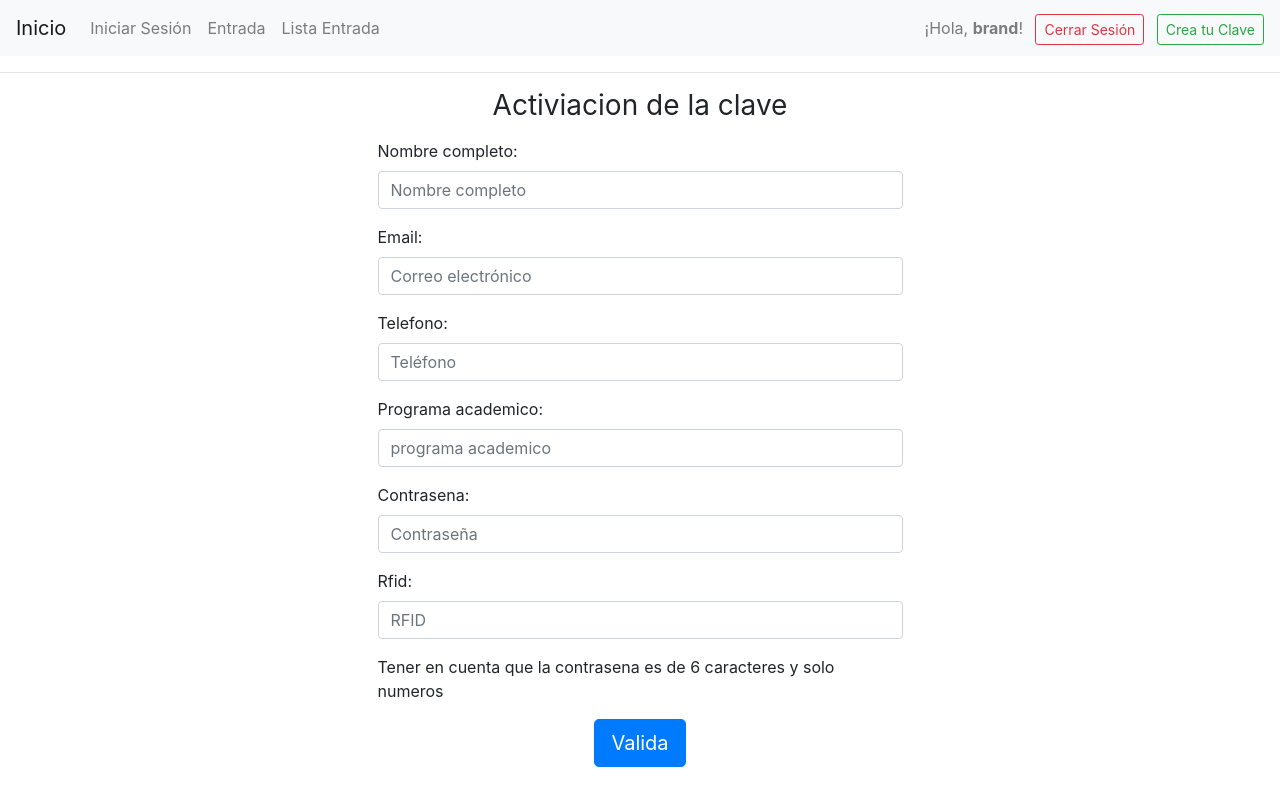
After one commit to MapacheIng/django_prueba, a Django app: page /clave_puerta/ in a window 1280 px wide. The commit adds this page. Run offline with Django 4.2, Linux system fonts and the light colour scheme; a user stored in the database is signed in; data comes from the database, SQL or seed files in the repository; both versions use the stored data as it was after the commit; some libraries are stand-ins or nearby versions.

Commit message:
primera version

```diff
--- a/login/forms.py
+++ b/login/forms.py
@@ -21,7 +21,7 @@
 class VerificacionForm(forms.ModelForm):
     class Meta:
         model = Verificacion
-        fields = ['nombre_completo', 'email', 'telefono', 'programa_academico', 'contrasena', 'rfid', 'lab_vision', 'lab_robotica']
+        fields = ['nombre_completo', 'email', 'telefono', 'programa_academico', 'contrasena', 'rfid']
         widgets = {
             'nombre_completo': forms.TextInput(attrs={'placeholder': 'Nombre completo', 'class':'form-control', 'autocomplete':'off'}),
             'email': forms.EmailInput(attrs={'placeholder': 'Correo electrónico', 'class':'form-control', 'autocomplete':'off'}),
@@ -29,13 +29,10 @@
             'programa_academico': forms.TextInput(attrs={'placeholder': 'programa academico', 'class':'form-control', 'autocomplete':'off'}),
             'contrasena': forms.PasswordInput(attrs={'placeholder': 'Contraseña', 'class':'form-control',}),
             'rfid': forms.TextInput(attrs={'placeholder': 'RFID', 'maxlength': '10', 'class':'form-control', 'autocomplete':'off'}),
-            'lab_vision': forms.CheckboxInput(),
-            'lab_robotica': forms.CheckboxInput(),
         }
 
     def clean_contrasena(self):
         contrasena = self.cleaned_data.get('contrasena')
-
         # Verificar que la contraseña solo contenga números
         if not contrasena.isdigit():
             raise ValidationError("La contraseña debe contener solo números.")
@@ -44,3 +41,17 @@
 class VerificacionClave(forms.Form):
     clave = forms.CharField(max_length=10, required=True)
     clave.widget.attrs.update({'class':'form-control', 'autocomplete':'off', 'placeholder':'Ingrese su clave'})
+
+
+class VerificacionProfesorForm(forms.ModelForm):
+    class Meta:
+        model = Verificacion
+        fields = ['nombre_completo', 'email', 'telefono', 'programa_academico', 'lab_vision', 'lab_robotica']
+        widgets = {
+            'nombre_completo': forms.TextInput(attrs={'placeholder': 'Nombre completo', 'class':'form-control', 'autocomplete':'off', 'readonly': 'readonly'}),
+            'email': forms.EmailInput(attrs={'placeholder': 'Correo electrónico', 'class':'form-control', 'autocomplete':'off', 'readonly': 'readonly'}),
+            'telefono': forms.TextInput(attrs={'placeholder': 'Teléfono', 'maxlength': '10', 'class':'form-control', 'autocomplete':'off', 'readonly': 'readonly'}),
+            'programa_academico': forms.TextInput(attrs={'placeholder': 'programa academico', 'class':'form-control', 'autocomplete':'off', 'readonly': 'readonly'}),
+            'lab_vision': forms.CheckboxInput(),
+            'lab_robotica': forms.CheckboxInput(),
+        }
--- /dev/null
+++ b/login/templates/main/navbar.html
@@ -0,0 +1,49 @@
+{% if user.groups.first.name == 'profesor' %}
+    <ul class="navbar-nav">
+        <li class="nav-item">
+            <a class="nav-link" href="{% url 'registro' %}">Registro</a>
+        </li>
+        <li class="nav-item">
+            <a class="nav-link" href="{% url 'iniciar_sesion' %}">Iniciar Sesión</a>
+        </li>
+        <li class="nav-item">
+            <a class="nav-link" href="{% url 'lista_puerta' %}">Usuarios</a>
+        </li>
+        <li class="nav-item">
+            <a class="nav-link" href="{% url 'verificacion_clave' %}">Entrada</a>
+        </li>
+        <li class="nav-item">
+            <a class="nav-link" href="{% url 'verificacion' %}">Lista Entrada</a>
+        </li>
+        <li class="nav-item">
+            <a class="nav-link" href="{% url 'modificar_permisos' %}">Permisos</a>
+        </li>
+    </ul>
+    {% elif user.groups.first.name == 'delegado' %}
+    <ul class="navbar-nav">
+        <li class="nav-item">
+            <a class="nav-link" href="{% url 'registro' %}">Registro</a>
+        </li>
+        <li class="nav-item">
+            <a class="nav-link" href="{% url 'iniciar_sesion' %}">Iniciar Sesión</a>
+        </li>
+        <li class="nav-item">
+            <a class="nav-link" href="{% url 'verificacion_clave' %}">Entrada</a>
+        </li>
+        <li class="nav-item">
+            <a class="nav-link" href="{% url 'verificacion' %}">Lista Entrada</a>
+        </li>
+    </ul>
+    {% else %}
+    <ul class="navbar-nav">
+        <li class="nav-item">
+            <a class="nav-link" href="{% url 'iniciar_sesion' %}">Iniciar Sesión</a>
+        </li>
+        <li class="nav-item">
+            <a class="nav-link" href="{% url 'verificacion_clave' %}">Entrada</a>
+        </li>
+        <li class="nav-item">
+            <a class="nav-link" href="{% url 'verificacion' %}">Lista Entrada</a>
+        </li>
+    </ul>
+{% endif %}
--- a/login/templates/main/prueba.html
+++ b/login/templates/main/prueba.html
@@ -17,32 +17,9 @@
             <span class="navbar-toggler-icon"></span>
         </button>
         <div class="collapse navbar-collapse" id="navbarNav">
-            <ul class="navbar-nav">
-                <li class="nav-item">
-                    <a class="nav-link" href="{% url 'registro' %}">Registro</a>
-                </li>
-                <li class="nav-item">
-                    <a class="nav-link" href="{% url 'iniciar_sesion' %}">Iniciar Sesión</a>
-                </li>
-                <li class="nav-item">
-                    <a class="nav-link" href="{% url 'clave_puerta' %}">Clave</a>
-                </li>
-                <li class="nav-item">
-                    <a class="nav-link" href="{% url 'lista_puerta' %}">Usuarios</a>
-                </li>
-                <li class="nav-item">
-                    <a class="nav-link" href="{% url 'verificacion_clave' %}">Entrada</a>
-                </li>
-                <li class="nav-item">
-                    <a class="nav-link" href="{% url 'verificacion' %}">Lista Entrada</a>
-                </li>
-                <li class="nav-item">
-                    <a class="nav-link" href="{% url 'prueba' %}">Prueba Decorador</a>
-                </li>
-                <li class="nav-item">
-                    <a class="nav-link" href="{% url 'modificar_permisos' %}">Permisos</a>
-                </li>
-            </ul>
+
+            {% include 'main/navbar.html' %}
+
             {% if user.is_authenticated %}
             <div class="ml-auto">
                 <span class="navbar-text">
--- a/login/templates/pagina/actualizacion_clave.html
+++ b/login/templates/pagina/actualizacion_clave.html
@@ -5,6 +5,8 @@
     <form method="POST">
         {% csrf_token %}
         {{form.as_p}}
-        <button type='submit'>Valida</button>
+        <div class='text-center'>
+            <button class="btn btn-lg btn-primary " type="submit">Valida</button>
+        </div>
     </form>
 {% endblock  %}
--- a/login/urls.py
+++ b/login/urls.py
@@ -7,13 +7,13 @@
     path('home/', views.inicio, name='inicio'),
     path('registro/', views.registro, name='registro'),
     path('cerrar_sesion', views.cerrar_sesion, name='cerrar_sesion'),
-    path('iniciar_sesion', views.logear, name='iniciar_sesion'),
-    path('clave_puerta', views.crear_clave_puerta, name='clave_puerta'),
-    path('lista_puerta', views.lista_usuarios, name='lista_puerta'),
+    path('iniciar_sesion/', views.logear, name='iniciar_sesion'),
+    path('clave_puerta/', views.crear_clave_puerta, name='clave_puerta'),
+    path('lista_puerta/', views.lista_usuarios, name='lista_puerta'),
     path('actualizacion_clave/<int:id>', views.actualizar_clave, name='actualizar_clave'),
     path('verificacion_clave/', views.verificacion_clave, name='verificacion_clave'),
-    path('verificacion', views.lista_registro, name='verificacion'),
-    path('prueba', views.prueba_decorador, name='prueba'),
+    path('verificacion/', views.lista_registro, name='verificacion'),
+    path('prueba/', views.prueba_decorador, name='prueba'),
     path('actualizar_datos/', views.actualizar_datos, name='actualizar_datos'),
     path('modificar_permisos/', views.permisos_usuarios, name='modificar_permisos'),
     path('permisos_profesor/', views.permisos_profesor, name='modificar_permisos_profesor'),
--- a/login/views.py
+++ b/login/views.py
@@ -1,5 +1,5 @@
 from django.shortcuts import render, redirect, get_object_or_404
-from .forms import RegisterForm, VerificacionForm, VerificacionClave
+from .forms import RegisterForm, VerificacionForm, VerificacionClave, VerificacionProfesorForm
 from .models import Verificacion, RegistroAcceso
 from .decorators import groups_required
 from django.contrib.auth import login, logout, authenticate
@@ -9,6 +9,7 @@
 from django.core.paginator import Paginator
 from django.contrib.auth.models import Group, User
 from django.contrib import messages
+from django.contrib.auth.decorators import login_required
 
 # Create your views here.
 
@@ -24,13 +25,15 @@
 
 
 # registro de usuarios
+@login_required
+@groups_required(['profesor', 'delegado'])
 def registro(request):
     if request.method == 'POST':
         form = RegisterForm(request.POST)
         if form.is_valid():
             try:
                 user = form.save()
-                login(request, user)
+                # login(request, user)
                 return redirect('inicio')
             except IntegrityError:
                 messages.error(request, 'Este usuario ya existe.')
@@ -43,6 +46,7 @@
     return render(request, 'pagina/registro.html', {'form': form})
 
 # cerrado de sesion
+@login_required
 def cerrar_sesion(request):
     # se importa la funcion para quitar el loggin
     logout(request)
@@ -73,6 +77,7 @@
 
 
 # este codigo es propenso a mejoras y a modificaciones, pero por lo pronto sirve como esta.
+@login_required
 def crear_clave_puerta(request):
     # Verifica si el usuario ya tiene una clave de puerta
     if Verificacion.objects.filter(usuario=request.user).exists():
@@ -100,6 +105,8 @@
 
 
 # lista de las personas que tienen clave activa.
+@login_required
+@groups_required(['profesor',])
 def lista_usuarios(request):
     registros = Verificacion.objects.all()
 
@@ -117,15 +124,17 @@
 
 
 # actualizacion de datos
+@login_required
+@groups_required(['profesor',])
 def actualizar_clave(request, id):
-    clave = Verificacion.objects.get(id=id)
+    clave = get_object_or_404(Verificacion, id=id)
     if request.method == 'POST':
-        form = VerificacionForm(request.POST, instance=clave)
+        form = VerificacionProfesorForm(request.POST, instance=clave)
         if form.is_valid():
             form.save()
             return redirect('inicio')
     else:
-        form = VerificacionForm(instance=clave)
+        form = VerificacionProfesorForm(instance=clave)
     return render(request, 'pagina/actualizacion_clave.html', {'form':form})
 
 
@@ -173,6 +182,7 @@
 
 
 # lista de las personas que entran.
+@login_required
 def lista_registro(request):
     registros = RegistroAcceso.objects.all()
     # configuracion de la paginacion
@@ -191,6 +201,7 @@
 
 
 # actualizacion de datos del usuario logeado
+@login_required
 def actualizar_datos(request):
     usuario = Verificacion.objects.get(usuario=request.user)
 
@@ -218,6 +229,8 @@
     return render(request, 'pagina/pagina_inicio.html', {'nombre_grupo':nombre_grupo})
 
 
+@login_required
+@groups_required(['profesor',])
 def permisos_usuarios(request):
     if request.method == 'POST':
         estudiante = request.POST.get('estudiante')
@@ -282,7 +295,7 @@
     return render(request, 'pagina/modificar_permisos.html', parametros)
 
 
-
+@login_required
 def permisos_profesor(request):
     user = request.user
     if user.is_staff:
--- a/telemetria/settings.py
+++ b/telemetria/settings.py
@@ -121,6 +121,8 @@
 
 STATIC_URL = 'static/'
 
+LOGIN_URL = '/iniciar_sesion'
+
 # Default primary key field type
 # https://docs.djangoproject.com/en/4.2/ref/settings/#default-auto-field
 
```
Also changed, not shown: login/templates/pagina/lista_clave.html (+32 -6 lines), db.sqlite3.
